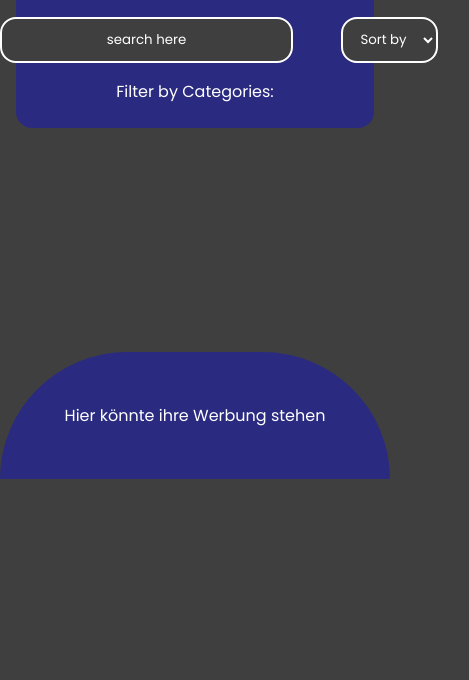
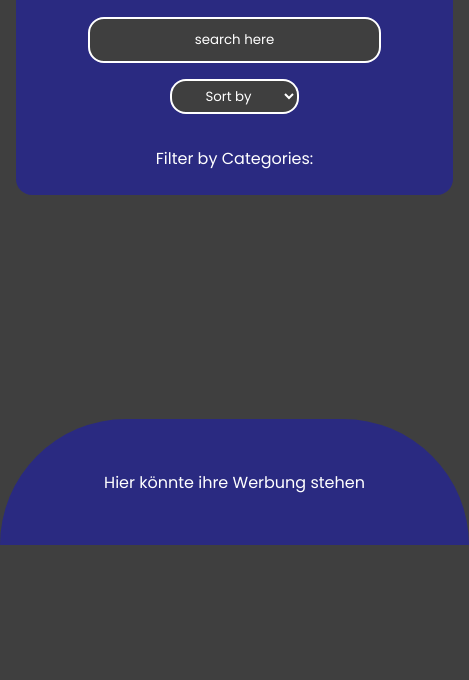
Before and after one commit to maylique/Fakestore, a plain HTML site: page index.html in a window 390 px wide. Shown: the part 164-844 px from the top of the page, 469 px wide, since content can reach past the window. Drawn offline with Linux system fonts and the light colour scheme; no server answers.

Commit message:
media queries

```diff
--- a/assets/css/style.css
+++ b/assets/css/style.css
@@ -27,6 +27,7 @@ html {
     color: white;
 }
 
+/* header */
 header {
     display: flex;
     justify-content: center;
@@ -40,6 +41,7 @@ header {
 h1 {
     margin: 1rem;
     padding: .4rem;
+    text-align: center;
 }
 
 #input, #sort {
@@ -84,6 +86,7 @@ header div button {
     border: 2px solid white;
 }
 
+/* main */
 main {
     display: grid;
     grid-template-columns: repeat(5, 1fr);
@@ -157,3 +160,36 @@ footer {
     border-bottom-left-radius: 0;
     background-color: rgba(0, 0, 255, 0.341);
 }
+
+@media (max-width: 430px){
+    main {
+        display: flex;
+        flex-direction: column;
+    }
+    header div {
+        flex-direction: column;
+    }
+
+    html {
+        display: flex;
+    }
+
+    form {
+        flex-direction: column;
+        justify-content: center;
+        align-items: center;
+    }
+
+    form * {
+        padding: .3rem 1rem;
+        margin: 1rem;
+    }
+
+}
+
+@media (max-width: 1366px){
+
+    main {
+        grid-template-columns: repeat(4, 1fr);
+    }
+}
```
